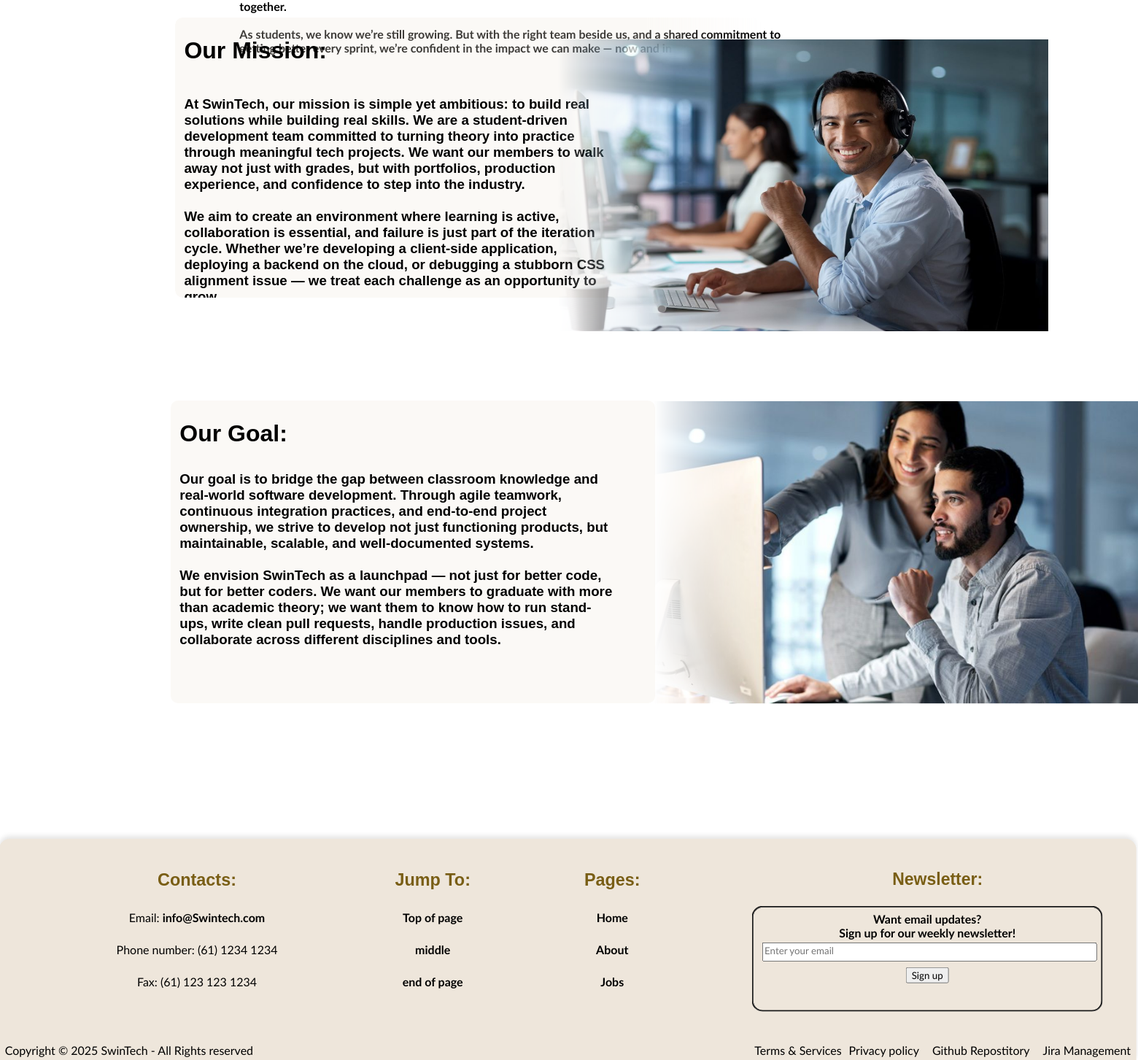
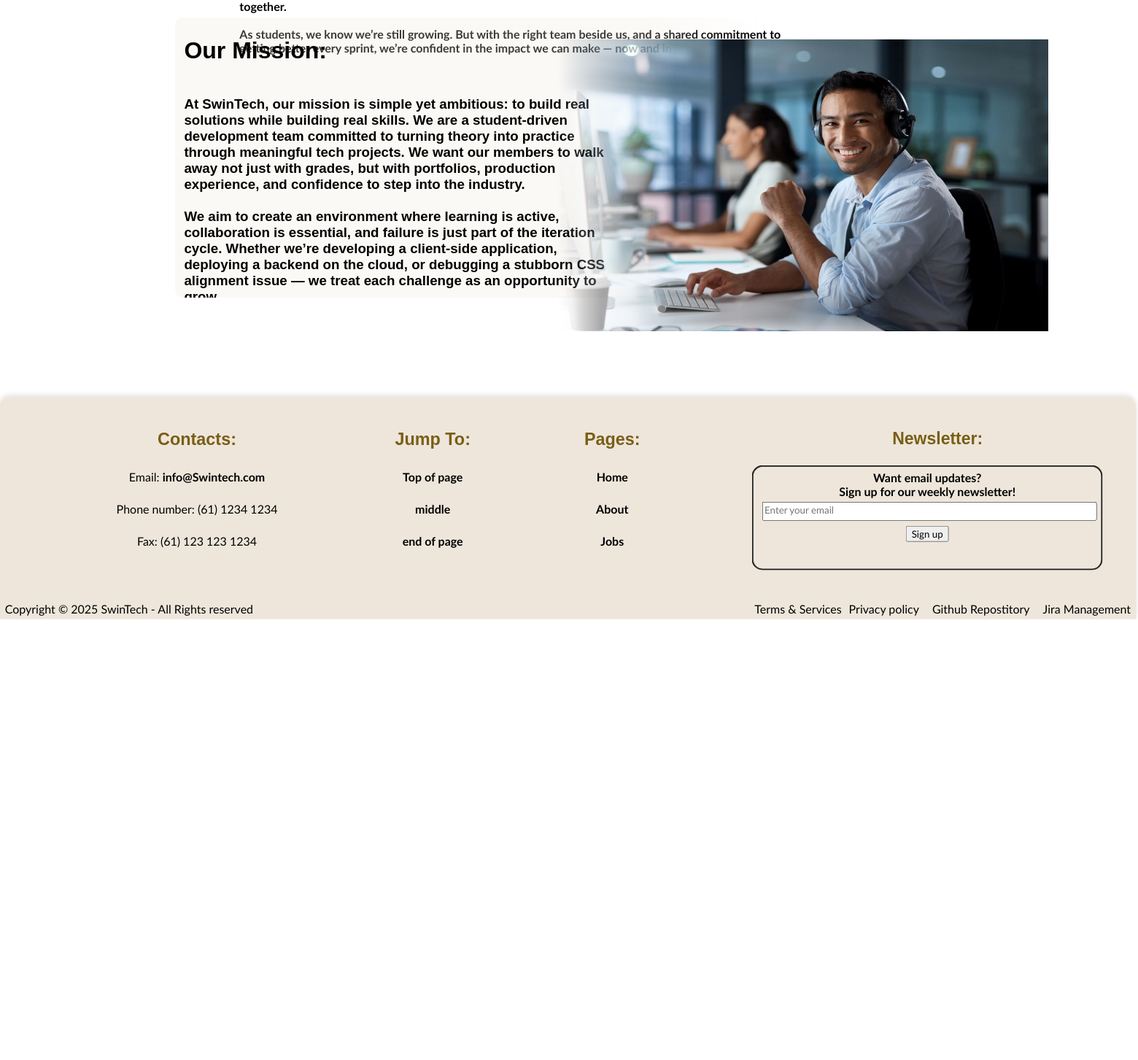
Before and after one commit to SwinTechCOS10026/project2, a PHP site: page / in a window 1560 px wide; the page is wider, and only the part inside the window is pictured. Shown: the part 1691-3144 px from the top of that part at 73% size. After the commit the page ends 2540 px from the top of that part, so only its background shows below. Run offline with PHP 8.4, Linux system fonts and the light colour scheme.

Commit message:
further changes

```diff
--- a/index.html
+++ b/index.html
@@ -98,20 +98,7 @@ As students, we know we’re still growing. But with the right team beside us, a
 
 We aim to create an environment where learning is active, collaboration is essential, and failure is just part of the iteration cycle. Whether we’re developing a client-side application, deploying a backend on the cloud, or debugging a stubborn CSS alignment issue — we treat each challenge as an opportunity to grow.<br><br>
                 </fieldset>
-                <img src="../stylesheets/images/index_img/community-tech-help.jpg" alt="IT Consultant smiling" id="tech-help-img1">
-            </fieldset>
-            <fieldset class="master-goal-statement-fieldset">
-                <fieldset class="goal-statement-fieldset">
-                    <h1 id="company-description-heading">
-                        Our Goal:
-                    </h1>
-                    <h3 class="goal-statement-text">
-                        Our goal is to bridge the gap between classroom knowledge and real-world software development. Through agile teamwork, continuous integration practices, and end-to-end project ownership, we strive to develop not just functioning products, but maintainable, scalable, and well-documented systems.<br><br>
-
-We envision SwinTech as a launchpad — not just for better code, but for better coders. We want our members to graduate with more than academic theory; we want them to know how to run stand-ups, write clean pull requests, handle production issues, and collaborate across different disciplines and tools.
-                    </h3>
-                </fieldset>
-                <img src="../stylesheets/images/index_img/community-tech-help-2.jpg" alt="IT Consultant smiling" id="tech-help-img2">
+                <img src="stylesheets/images/index_img/community-tech-help.jpg" alt="IT Consultant smiling" id="tech-help-img1">
             </fieldset>
         </main>
         <!-- Footer -->
--- a/stylesheets/styles.css
+++ b/stylesheets/styles.css
@@ -520,10 +520,6 @@ h3 {
   float: right,top;
   clear: both;
   justify-content: right;
-  margin-bottom: -20rem;
-
-  margin-left: 15.1%;
-  transform: translate(96%, -100%);
   mask-image: linear-gradient(to left, black calc(100% - 10rem), transparent 100%);
 }
 /* #region ===========> contact-panel <============ */
```
